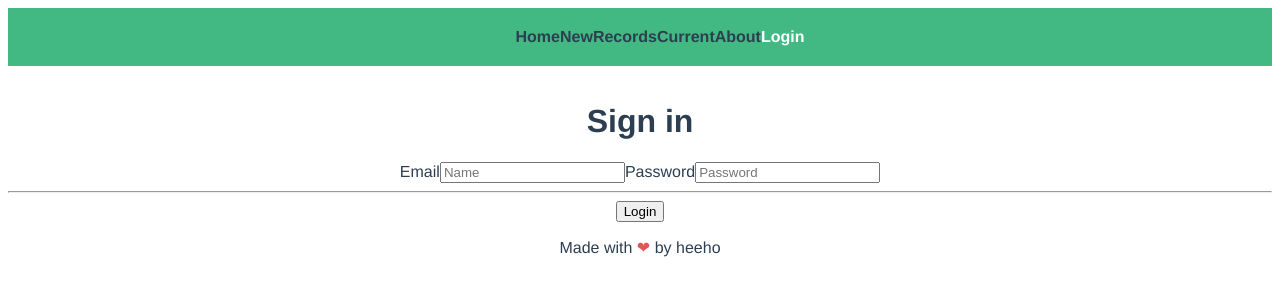
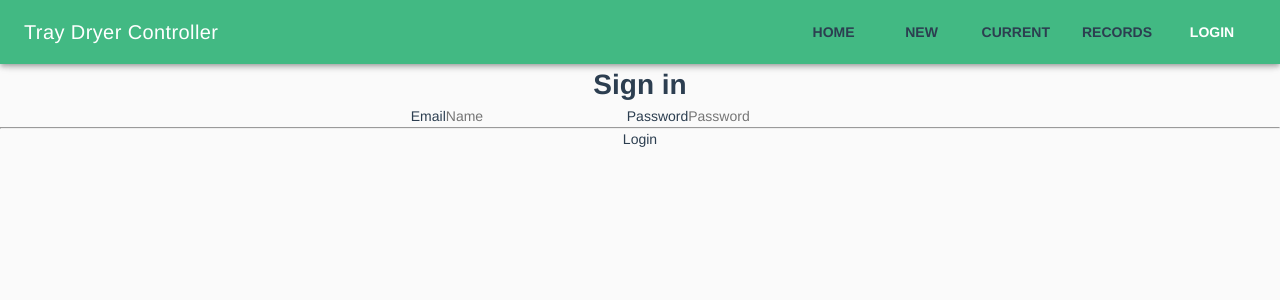
Before and after one commit to 43340/Web-Controller, a Vue app: page /login in a window 1280 px wide. Shown: the top 300 px of the page. Built offline with nearby package versions, Linux system fonts and the light colour scheme.

Commit message:
Broke most of the CSS. Added vuetify. Styled the navbar

```diff
--- a/src/App.vue
+++ b/src/App.vue
@@ -1,5 +1,5 @@
 <template>
-  <div id="app">
+  <!-- <div id="app">
     <div id="nav">
       <ul>
         <li><router-link to="/">Home</router-link></li>
@@ -21,7 +21,25 @@
     <footer>
       Made with <span class="heart">❤</span> by heeho
     </footer>
-  </div>
+  </div> -->
+  <v-app>
+    <v-toolbar
+      color="#42b983"
+      dark
+    >
+      <v-toolbar-title>Tray Dryer Controller</v-toolbar-title>
+      <v-spacer></v-spacer>
+      <v-toolbar-items class="hidden-sm-and-down">
+        <v-btn flat @click="goToRoute('/')"><span><router-link to="/">Home</router-link></span></v-btn>
+        <v-btn flat @click="goToRoute('/new')"><span><router-link to="/new">New</router-link></span></v-btn>
+        <v-btn flat @click="goToRoute('/current')"><span><router-link to="/current">Current</router-link></span></v-btn>
+        <v-btn flat @click="goToRoute('/records')"><span><router-link to="/records">Records</router-link></span></v-btn>
+        <v-btn v-if="!isLoggedIn" flat @click="goToRoute('/login')"><span><router-link to="/login">Login</router-link></span></v-btn>
+        <v-btn v-if="isLoggedIn" flat @click="logout"><span><a>Logout</a></span></v-btn>
+      </v-toolbar-items>
+    </v-toolbar>
+    <router-view/>
+  </v-app>
 </template>
 <script>
 export default {
@@ -39,6 +57,9 @@ export default {
       this.$store.dispatch("logout").then(() => {
         this.$router.push("/login");
       });
+    },
+    goToRoute(r) {
+      this.$router.push(r);
     }
   },
   created: function() {
@@ -72,22 +93,22 @@ export default {
   height: 80dp;
 }
 
-#nav a {
+span a {
   font-weight: bold;
   color: #2c3e50;
   cursor: pointer;
+  text-decoration: none;
+}
+
+a:hover {
   text-decoration: underline;
 }
 
-#nav a:hover {
-  text-decoration: underline;
-}
-
-#nav a.router-link-exact-active {
+a.router-link-exact-active {
   color: white;
 }
 
-#nav a {
+a {
   text-decoration: none;
 }
 
--- a/src/components/Current.vue
+++ b/src/components/Current.vue
@@ -1,4 +1,6 @@
 <template>
+    <div>
+        <h1>Current</h1>
         <div v-if="timeLeft === '0:00:00' || timeLeft === '' || stopped === 'true'">
             <button v-on:click="startNew()">Start New</button>
         </div>
@@ -7,6 +9,7 @@
             <p>Humidity: {{ hum }}</p>
             <p>Time left: {{ timeLeft }}</p>
             <button v-on:click="stopProcess()">Stop</button>
+        </div>
     </div>
 </template>
 
--- a/src/components/Records.vue
+++ b/src/components/Records.vue
@@ -1,5 +1,6 @@
 <template>
-    <div id="body">
+    <div>
+        <h1>Records</h1>
         <div class="table-responsive">
             <table class="table-hover" v-if="data">
                 <thead>
--- a/src/main.js
+++ b/src/main.js
@@ -3,6 +3,11 @@ import App from './App.vue'
 import router from './router'
 import store from './store'
 import Axios from 'axios'
+import Vuetify from 'vuetify'
+import 'vuetify/dist/vuetify.min.css'
+import 'material-design-icons-iconfont/dist/material-design-icons.css'
+
+Vue.use(Vuetify)
 
 Vue.prototype.$http = Axios;
 
```
Lines whose indentation alone changed are shown as unchanged.
